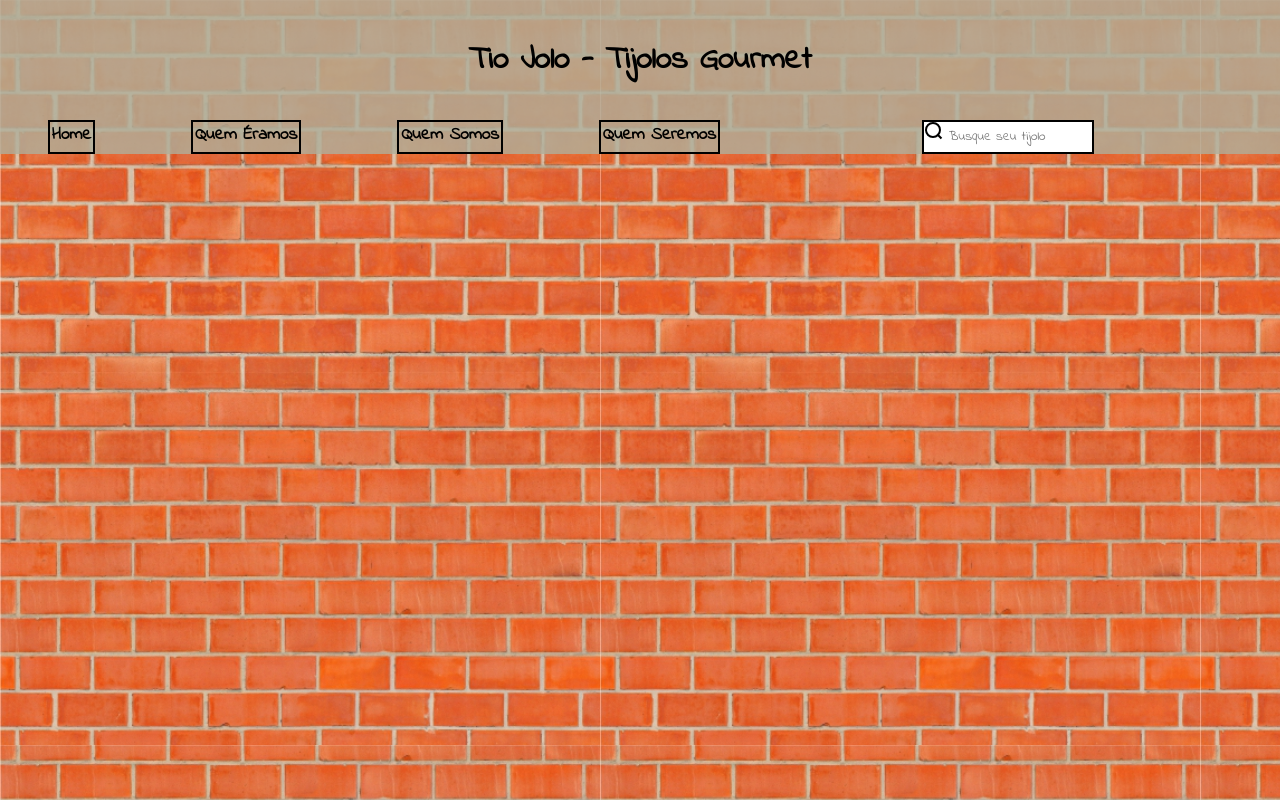
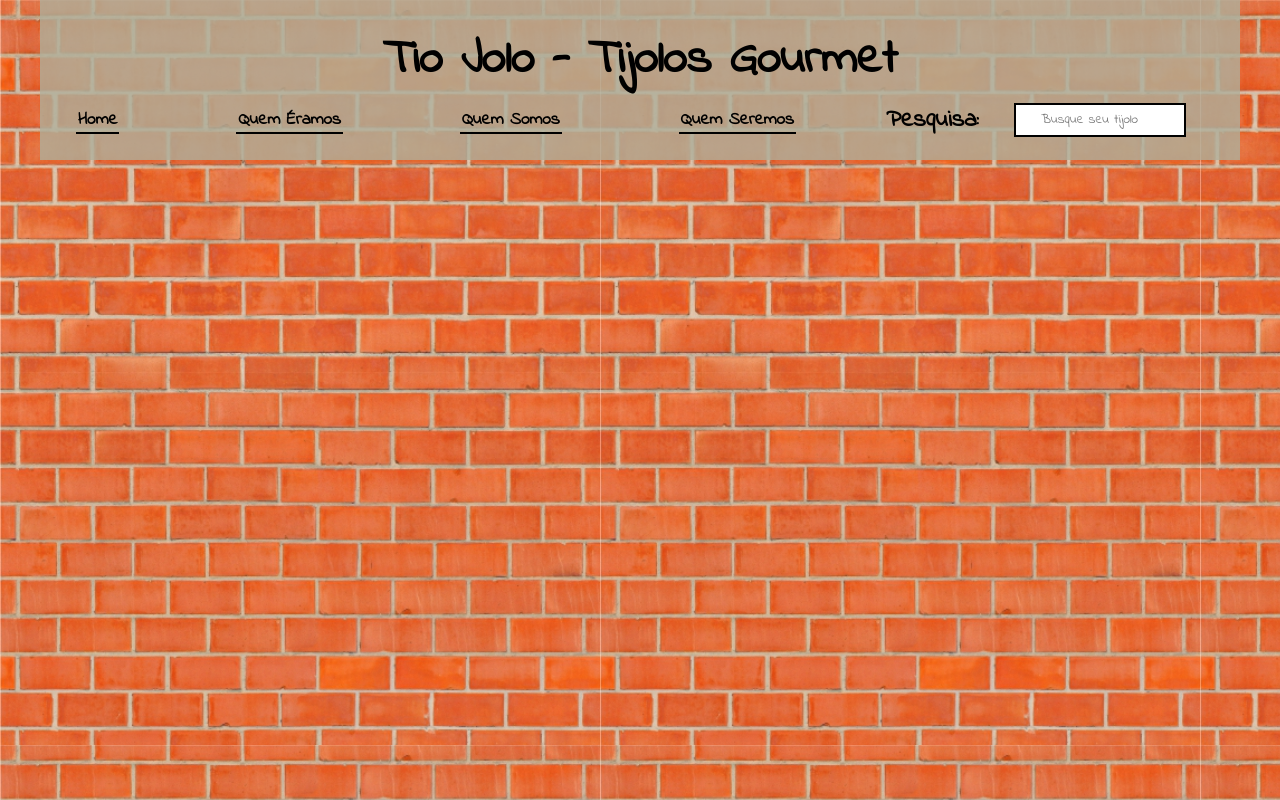
Before and after one commit to estacaohack9/201-tio-jolo-responsivo, a plain HTML site: page index.html in a window 1280 px wide. Drawn offline with Linux system fonts and the light colour scheme.

Commit message:
Concluir o cabecalho

```diff
--- a/css/estilo.css
+++ b/css/estilo.css
@@ -2,6 +2,8 @@
 @import url('https://fonts.googleapis.com/css?family=Indie+Flower');
 
 body{
+  max-width: 1200px;
+  font-family: 'Indie Flower', 'cursive';
   margin: 0;
   background: url('../imagens/bg.jpg');
   background-repeat: cover;
@@ -9,6 +11,11 @@ body{
 
 #navegacao{
   display: none;
+}
+
+#navegacao h2{
+  display: none;
+  margin: 0;
 }
 
 header{
@@ -26,7 +33,6 @@ header>div{
 }
 
 header h1{
-  font-family: 'Indie Flower', 'cursive';
   font-size: 18pt;
   margin: 0;
   font-weight: bolder;
@@ -50,7 +56,6 @@ header h1{
 }
 
 #navegacao nav a{
-  font-family: 'Indie Flower', 'cursive';
   font-weight: bold;
   color: black;
   text-decoration: none;
@@ -97,6 +102,54 @@ header h1{
   }
 }
 
+@media screen and (min-width: 1111px){
+  body{
+    margin: 0 auto;
+  }
+
+  header h1{
+    font-size: 36pt;
+    padding-top: 5vh;
+  }
+
+  #navegacao{
+    justify-content: space-around;
+    height: 10vh;
+    align-items: center;
+  }
+
+  #navegacao nav{
+    justify-content: space-between;
+  }
+
+  #navegacao>div{
+    display: flex;
+    justify-content: space-around;
+    align-items: center;
+  }
+
+  .search.icon{
+    display: none;
+  }
+
+  #navegacao h2{
+    display: block;
+  }
+
+  header{
+    height: 10vh;
+  }
+
+  #navegacao nav a{
+    border: none;
+    border-bottom: 2px solid black;
+  }
+
+  #navegacao nav a:hover{
+    border: 2px solid black;
+    font-size: 36pt;
+  }
+}
 
 /* Ícone de Lupa */
 .search.icon {
--- a/index.html
+++ b/index.html
@@ -23,6 +23,7 @@
     </nav>
     <div>
       <div class="search icon"></div>
+      <h2>Pesquisa:</h2>
       <input type="text" placeholder="Busque seu tijolo">
     </div>
   </section>
```
